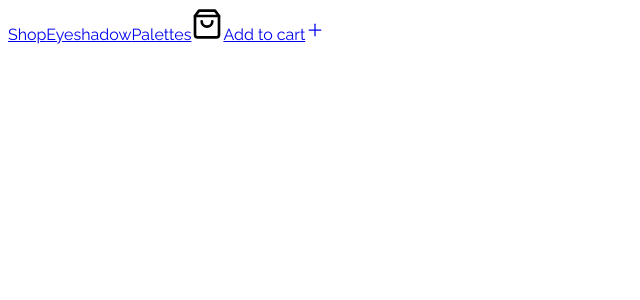
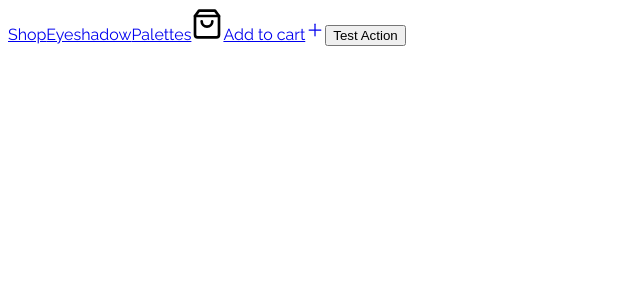
Before and after one commit to pedrorxmos/eyecon-beauty, a Next.js app: page / in a window 1280 px wide. Shown: the top 300 px of the page, without its empty margins (0-640 px from the left). Built offline with nearby package versions, Linux system fonts and the light colour scheme.

Commit message:
🔨 EB-38 Add action to button component

```diff
--- a/app/components/Button/Button.tsx
+++ b/app/components/Button/Button.tsx
@@ -4,17 +4,21 @@ import React, { ReactNode } from 'react';
 interface Button {
 	children?: ReactNode;
 	link?: boolean;
-	action?: any;
+	action?: (args?: any) => any;
+	args?: any;
 	href?: string;
 	external?: boolean;
 }
 
-export const Button = ({ children, link, action, href = '#', external }: Button) => {
+export const Button = ({ children, link, action, args, href = '#', external }: Button) => {
+	const onClick = () => {
+		action!(args);
+	};
 	return link ? (
 		<Link href={href} target={external ? '_blank' : '_self'}>
 			{children}
 		</Link>
 	) : (
-		<button onClick={() => action()}>{children}</button>
+		<button onClick={onClick}>{children}</button>
 	);
 };
--- a/app/page.tsx
+++ b/app/page.tsx
@@ -1,8 +1,13 @@
+'use client';
 import Image from 'next/image';
 import Link from 'next/link';
 import { Button, Icon } from './components';
 
 export default function Home() {
+	const testAction = (value: string) => {
+		alert(`Test: ${value}`);
+	};
+
 	return (
 		<main>
 			<Link href="/shop">Shop</Link>
@@ -13,6 +18,10 @@ export default function Home() {
 				<span>Add to cart</span>
 				<Icon name="plus" />
 			</Button>
+
+			<Button action={testAction} args="valueeee">
+				Test Action
+			</Button>
 		</main>
 	);
 }
```
